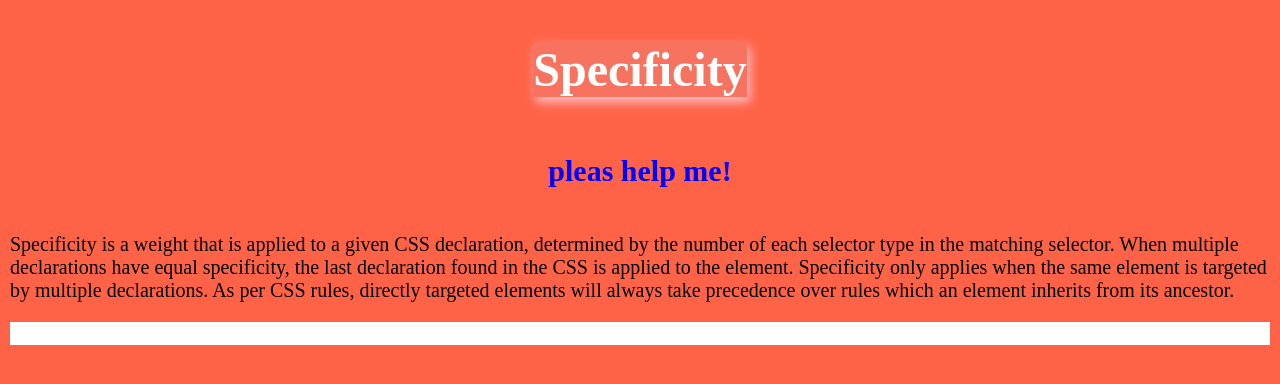
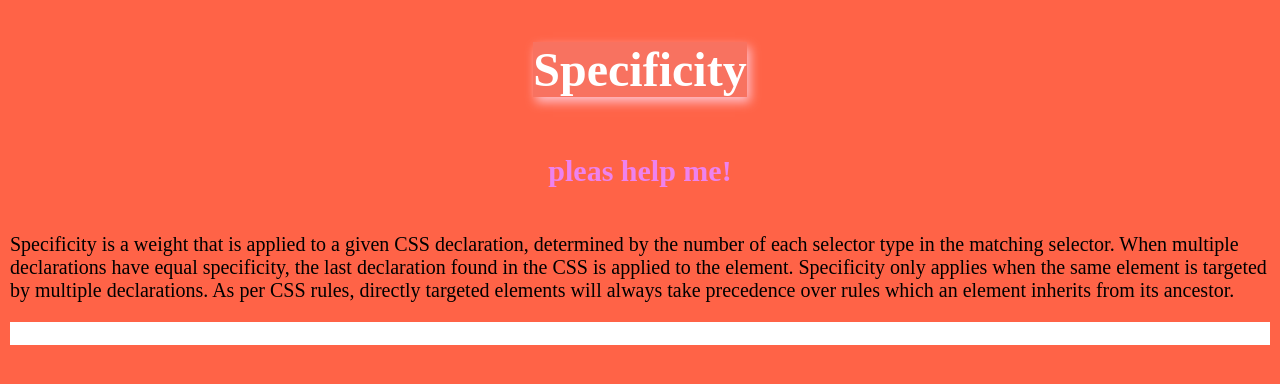
Before and after one commit to EvgeniBR/netlify-test, a plain HTML site: page index.html in a window 1280 px wide. Drawn offline with Linux system fonts and the light colour scheme.

Commit message:
change help to violet

```diff
--- a/styles/styles.css
+++ b/styles/styles.css
@@ -51,5 +51,5 @@ div div div div div div div div div div div div div {
 }
 
 .title{
-  color: blue;
+  color: violet;
 }
```
